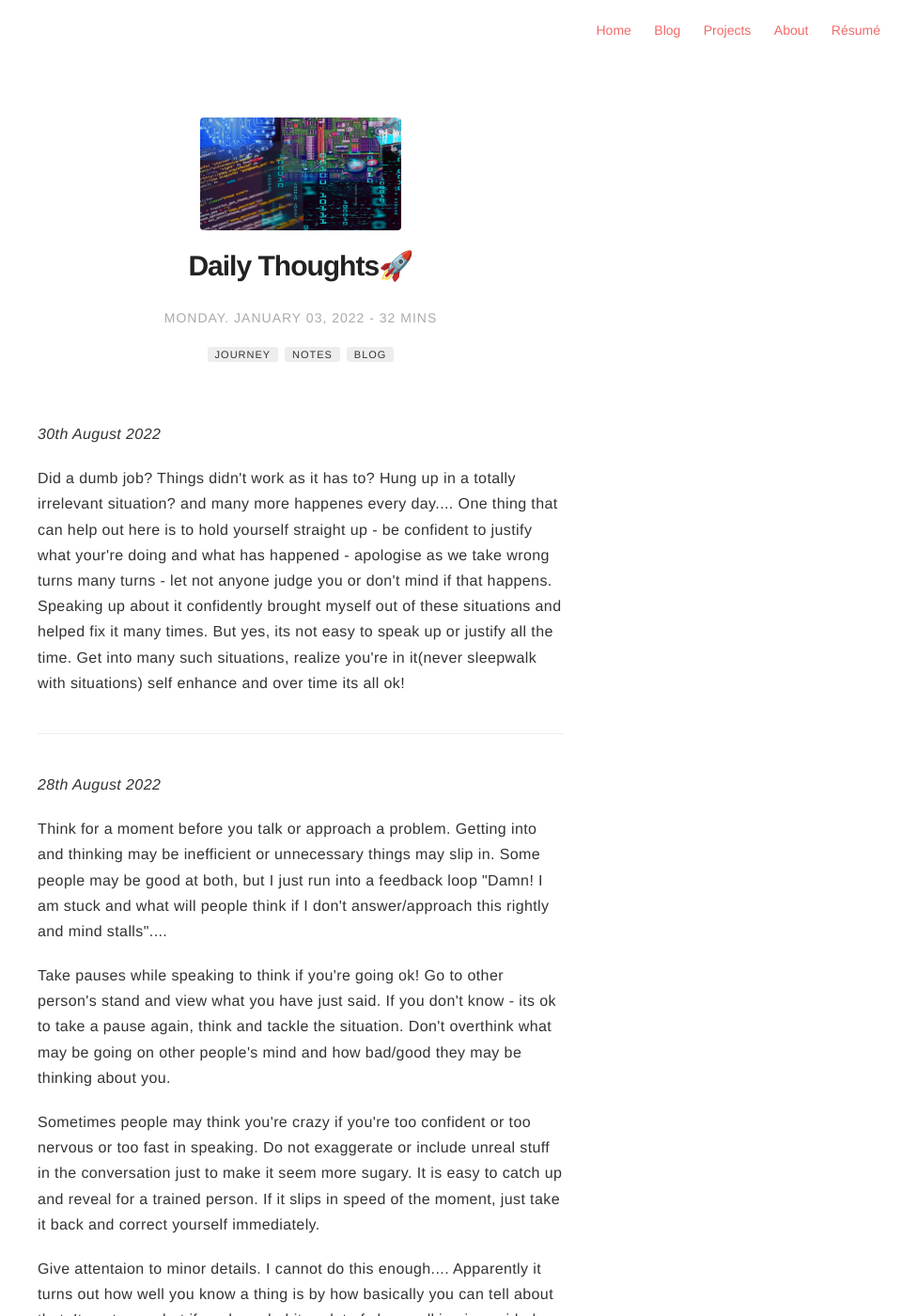
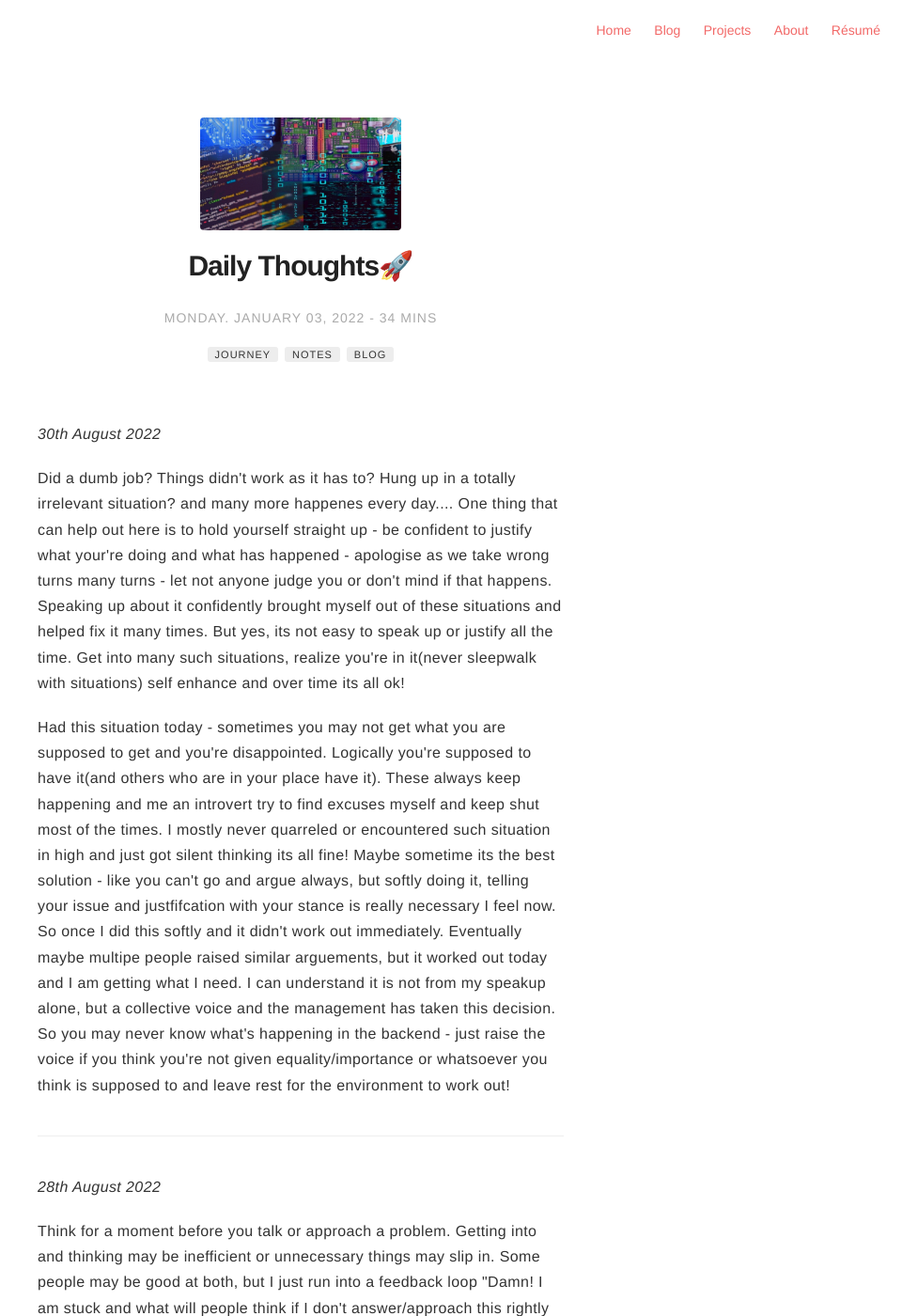
Before and after one commit to ngu25/ngu25.github.io, a Jekyll site: the page built from _posts/2022-01-03-my-daily-journey-blog3.markdown, in a window 1280 px wide and 1400 px high. Shown: the whole window at 94% size, without its empty margins (320-1280 px from the left). Built offline with Jekyll 4.4.1, drawn with Linux system fonts in a browser that asks for light colours; comment, search, counter and statistics services are not loaded.

Commit message:
Update 2022-01-03-my-daily-journey-blog3.markdown

```diff
--- a/_posts/2022-01-03-my-daily-journey-blog3.markdown
+++ b/_posts/2022-01-03-my-daily-journey-blog3.markdown
@@ -17,6 +17,8 @@ description: Simply to self document and learn from experience. Closed space unt
 <p><i>30th August 2022</i></p>
 
 <p>Did a dumb job? Things didn't work as it has to? Hung up in a totally irrelevant situation? and many more happenes every day.... One thing that can help out here is to hold yourself straight up - be confident to justify what your're doing and what has happened - apologise as we take wrong turns many turns - let not anyone judge you or don't mind if that happens. Speaking up about it confidently brought myself out of these situations and helped fix it many times. But yes, its not easy to speak up or justify all the time. Get into many such situations, realize you're in it(never sleepwalk with situations) self enhance and over time its all ok! </p>
+
+<p>Had this situation today - sometimes you may not get what you are supposed to get and you're disappointed. Logically you're supposed to have it(and others who are in your place have it). These always keep happening and me an introvert try to find excuses myself and keep shut most of the times. I mostly never quarreled or encountered such situation in high and just got silent thinking its all fine! Maybe sometime its the best solution - like you can't go and argue always, but softly doing it, telling your issue and justfifcation with your stance is really necessary I feel now. So once I did this softly and it didn't work out immediately. Eventually maybe multipe people raised similar arguements, but it worked out today and I am getting what I need. I can understand it is not from my speakup alone, but a collective voice and the management has taken this decision. So you may never know what's happening in the backend - just raise the voice if you think you're not given equality/importance or whatsoever you think is supposed to and leave rest for the environment to work out!</p>
 
 ---
 <p><i>28th August 2022</i></p>
```
